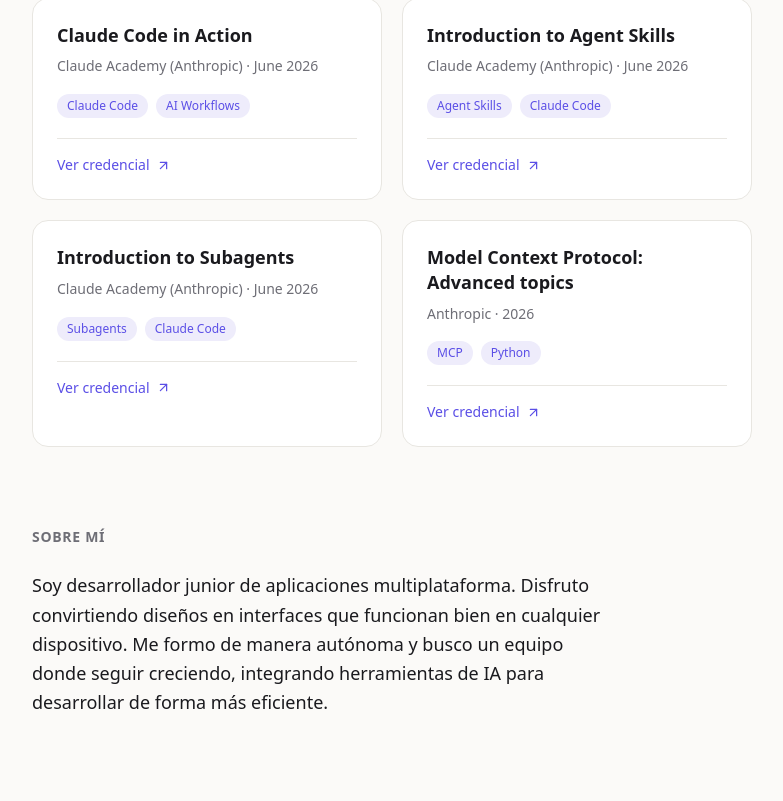
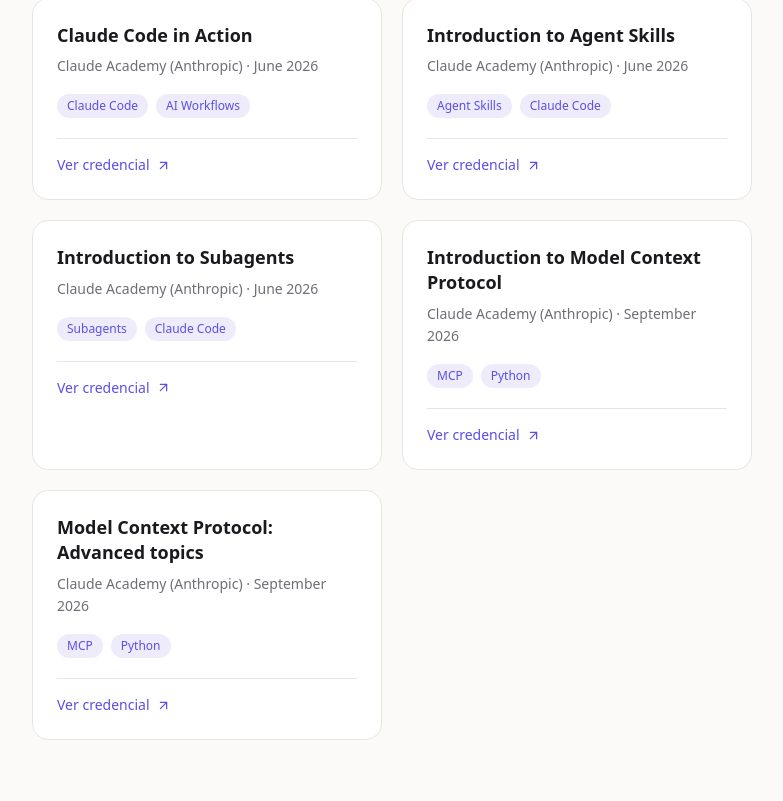
Before and after one commit to dacaga-hub/mi-portfolio, a React (Vite) app: page / in a window 1280 px wide. Shown: the part 1992-2793 px from the top of the page, without its empty margins (248-1031 px from the left). Built offline with nearby package versions, Linux system fonts and the light colour scheme.

Commit message:
feat: added new certification, Introduction to MCP

```diff
--- a/src/App.jsx
+++ b/src/App.jsx
@@ -94,10 +94,17 @@
       tecnologias: ["Subagents", "Claude Code"],
       credencial: "https://academy.claude.com/verify/2f408bd1bb890f89a3c2dbfadbf4418f",
     },
+    {
+      titulo: "Introduction to Model Context Protocol",
+      emisor: "Claude Academy (Anthropic)",
+      fecha: "September 2026",
+      tecnologias: ["MCP", "Python"],
+      credencial: "https://academy.claude.com/verify/e6d8b06b1e82a6ad39023d332431520c",
+    },
         {
       titulo: "Model Context Protocol: Advanced topics",
-      emisor: "Anthropic",
-      fecha: "2026",
+      emisor: "Claude Academy (Anthropic)",
+      fecha: "September 2026",
       tecnologias: ["MCP", "Python"],
       credencial: "https://academy.claude.com/verify/5a292b5d5da903bce114a1ab36d72810",
     },
```
